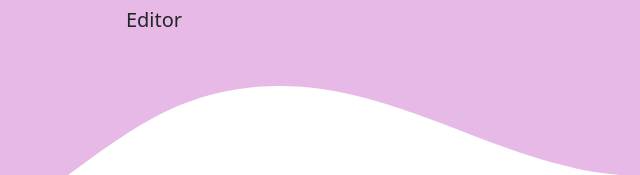
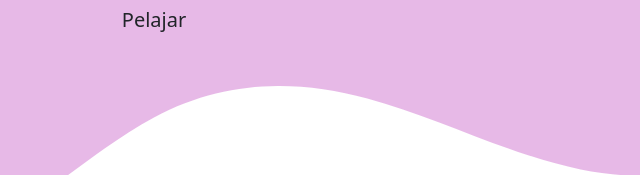
Before and after one commit to Angelicaaa5/angelica.github.io, a plain HTML site: page index.html in a window 1280 px wide. Shown: the part 361-536 px from the top of the page, 486-1126 px from the left. Drawn offline with nearby package versions, Linux system fonts and the light colour scheme.

Commit message:
Update index.html

```diff
--- a/index.html
+++ b/index.html
@@ -47,7 +47,7 @@
     <section class="jumbotron text-center">
       <img src="img/ft angel sip.jpg" alt="Angelica Putri W" width="200" class="rounded-circle img-thumbnail" />
       <h1 class="display-4">Angelica Putri Wahyuni</h1>
-      <p class="lead">Editor</p>
+      <p class="lead">Pelajar</p>
       <svg xmlns="http://www.w3.org/2000/svg" viewBox="0 0 1440 320">
         <path
           fill="#ffffff"
```
